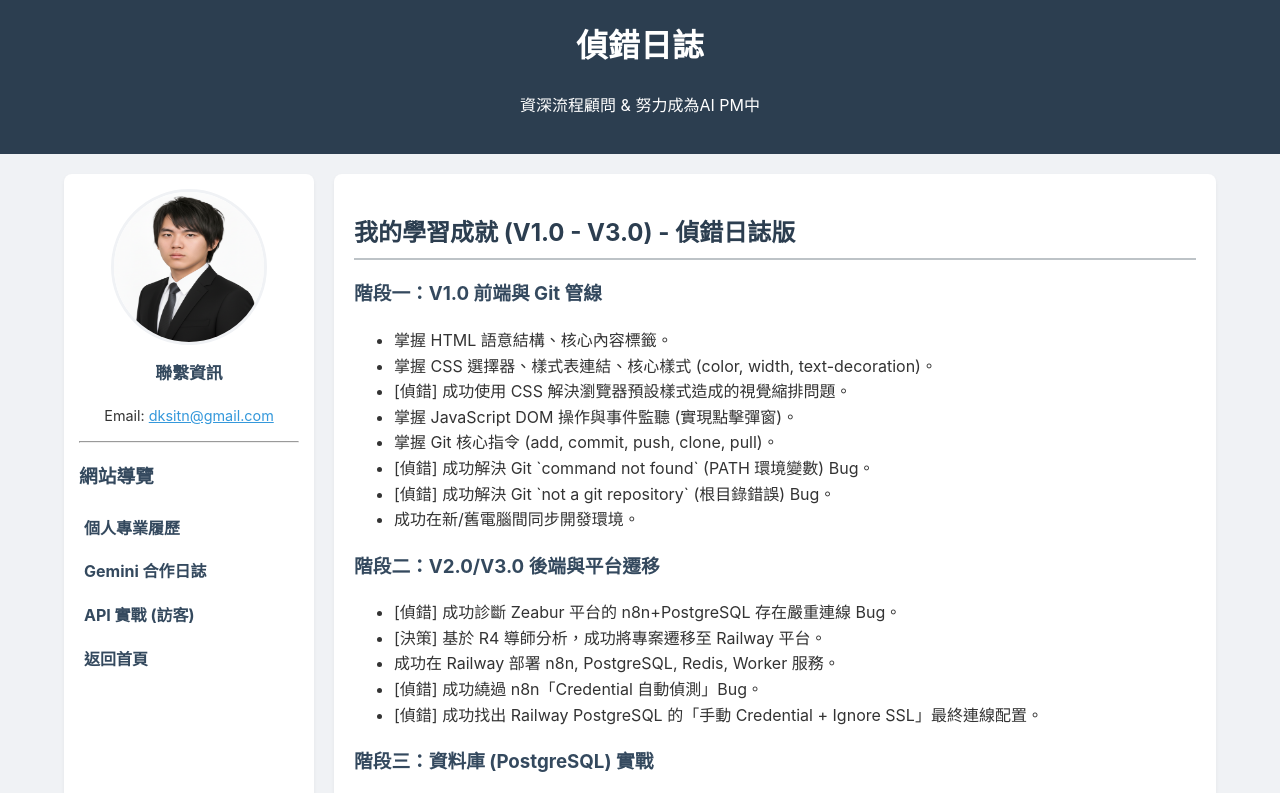
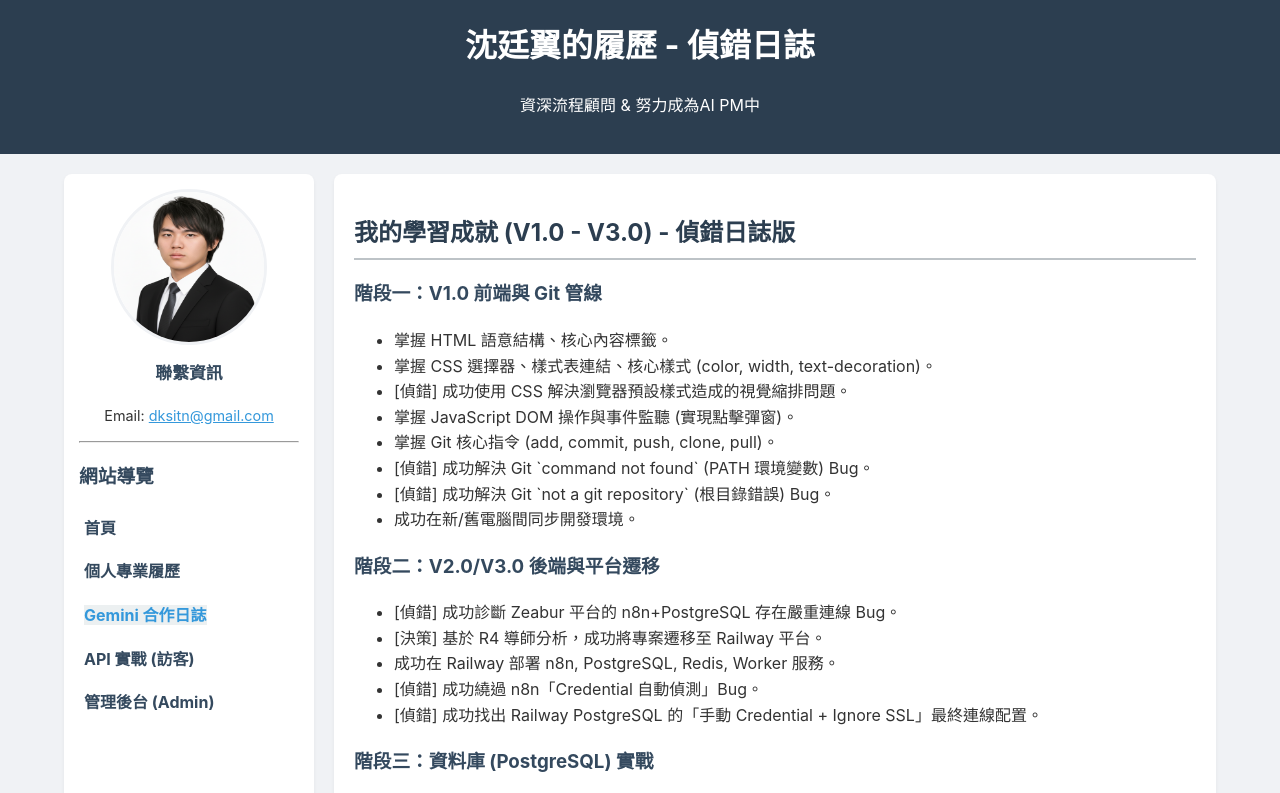
Before and after one commit to dksitn/my-resume-v1, a website: page debug_log.html in a window 1280 px wide. Shown: the top 793 px of the page. Drawn offline with Linux system fonts and the light colour scheme.

Commit message:
建立debug頁面2

```diff
--- a/debug_log.html
+++ b/debug_log.html
@@ -24,7 +24,7 @@
             <span></span>
             <span></span>
         </div>
-        <h1>偵錯日誌</h1>
+        <h1>沈廷翼的履歷 - 偵錯日誌</h1>
         <p>資深流程顧問 & 努力成為AI PM中</p>
     </header>
 
@@ -45,10 +45,11 @@
             <nav class="main-nav-links">
                 <h3>網站導覽</h3>
                 <ul>
+                    <li><a href="index.html">首頁</a></li>
                     <li><a href="achievements.html">個人專業履歷</a></li>
-                    <li><a href="debug_log.html">Gemini 合作日誌</a></li>
+                    <li><a href="debug_log.html"><b>Gemini 合作日誌</b></a></li>
                     <li><a href="products.html">API 實戰 (訪客)</a></li>
-                    <li><a href="index.html">返回首頁</a></li>
+                    <li><a href="admin.html">管理後台 (Admin)</a></li>
                 </ul>
             </nav>
         </aside>
@@ -136,4 +137,9 @@
         </main> </div> <footer>
         <p>我正在經過我建造的Gemini Gem的指導下，學習如何從零打造動態網站。</p>
         <p>&copy; 以上專頁，由沈廷翼開發的Gemini Gem 輔助下完成</p>
-        <p>&copy;
+        <p>&copy; 專頁伺服器採用Railway / 程式碼放置於Github / VS Code 編譯器</p>
+    </footer>
+
+    <script src="main.js"></script>
+</body>
+</html>
```
